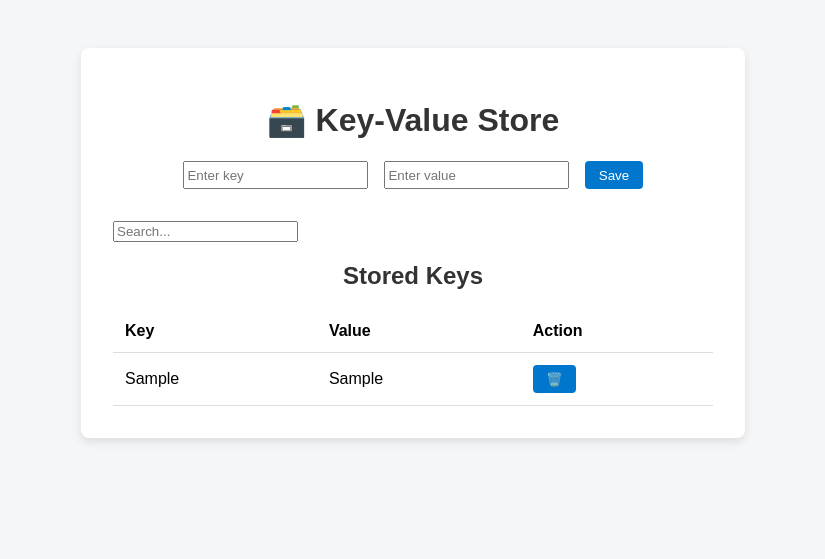
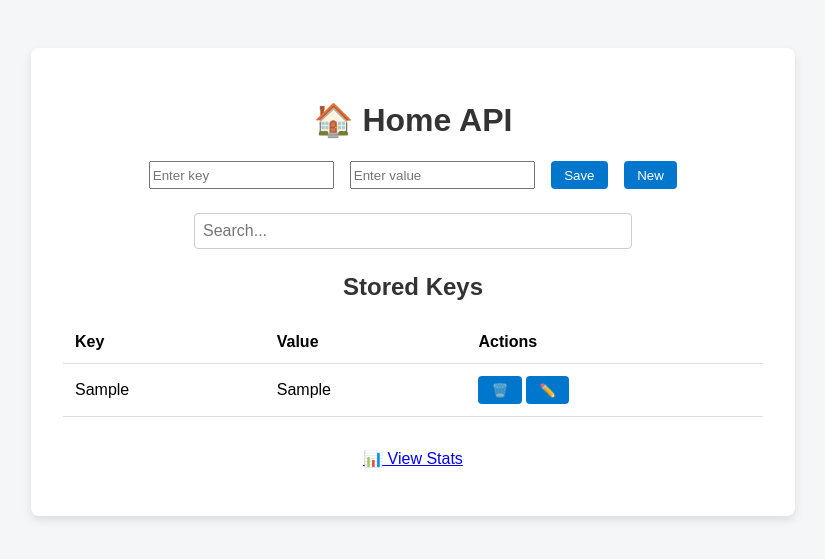
Before and after one commit to chinmay28/home-api, a FastAPI app: page / in a window 1280 px wide. Shown: the top 559 px of the page, without its empty margins (227-1052 px from the left). Run offline with FastAPI, Linux system fonts and the light colour scheme; tables that the repository leaves empty hold one stand-in row (values such as "Sample post").

Commit message:
Adds statistics page, updates README
More features: edit key/values

```diff
--- a/main.py
+++ b/main.py
@@ -4,6 +4,9 @@ from fastapi.staticfiles import StaticFiles
 from fastapi.templating import Jinja2Templates
 import sqlite3
 import os
+import time
+from datetime import datetime
+from collections import defaultdict
 
 app = FastAPI()
 
@@ -11,7 +14,22 @@ app = FastAPI()
 app.mount("/static", StaticFiles(directory="static"), name="static")
 templates = Jinja2Templates(directory="templates")
 
+def datetime_human(timestamp):
+    delta = int(time.time() - timestamp)
+    days, rem = divmod(delta, 86400)
+    hours, rem = divmod(rem, 3600)
+    minutes, seconds = divmod(rem, 60)
+    parts = []
+    if days: parts.append(f"{days}d")
+    if hours: parts.append(f"{hours}h")
+    if minutes: parts.append(f"{minutes}m")
+    if seconds or not parts: parts.append(f"{seconds}s")
+    return ' '.join(parts) + " ago"
+
+templates.env.filters["datetime_human"] = datetime_human
+
 DB_PATH = "kv_store.db"
+request_counts = defaultdict(int)
 
 def init_db():
     with sqlite3.connect(DB_PATH) as conn:
@@ -21,8 +39,30 @@ def init_db():
                 value TEXT NOT NULL
             )
         """)
+        conn.execute("""
+            CREATE TABLE IF NOT EXISTS stats (
+                host TEXT PRIMARY KEY,
+                count INTEGER NOT NULL
+            )
+        """)
+        conn.execute("""
+            CREATE TABLE IF NOT EXISTS metadata (
+                key TEXT PRIMARY KEY,
+                value TEXT NOT NULL
+            )
+        """)
+        conn.execute("INSERT OR IGNORE INTO metadata (key, value) VALUES (?, ?)", ('stats_start_time', str(int(time.time()))))
 
 init_db()
+
+@app.middleware("http")
+async def track_requests(request: Request, call_next):
+    host = request.client.host
+    request_counts[host] += 1
+    with sqlite3.connect(DB_PATH) as conn:
+        conn.execute("INSERT INTO stats (host, count) VALUES (?, 1) ON CONFLICT(host) DO UPDATE SET count = count + 1", (host,))
+    response = await call_next(request)
+    return response
 
 @app.get("/", response_class=HTMLResponse)
 async def read_form(request: Request):
@@ -69,3 +109,17 @@ async def delete_value(key: str):
         if cursor.rowcount == 0:
             raise HTTPException(status_code=404, detail="Key not found")
     return {"message": "Deleted"}
+
+@app.get("/stats", response_class=HTMLResponse)
+async def stats_page(request: Request):
+    with sqlite3.connect(DB_PATH) as conn:
+        hosts = conn.execute("SELECT host, count FROM stats ORDER BY count DESC").fetchall()
+        start_time_row = conn.execute("SELECT value FROM metadata WHERE key = 'stats_start_time'").fetchone()
+        stats_since = int(start_time_row[0]) if start_time_row else int(time.time())
+    uptime_seconds = int(time.time() - stats_since)
+    return templates.TemplateResponse("stats.html", {
+        "request": request,
+        "hosts": hosts,
+        "uptime": uptime_seconds,
+        "since": stats_since
+    })
--- a/static/style.css
+++ b/static/style.css
@@ -6,7 +6,7 @@ body {
 }
 
 .container {
-    max-width: 600px;
+    max-width: 700px;
     margin: 3em auto;
     background: white;
     padding: 2em;
@@ -22,7 +22,7 @@ h1, h2 {
 .form {
     display: flex;
     gap: 1em;
-    margin-bottom: 2em;
+    margin-bottom: 1.5em;
     justify-content: center;
 }
 
@@ -31,7 +31,7 @@ input[type=\"text\"] {
     font-size: 1em;
     border-radius: 4px;
     border: 1px solid #ccc;
-    width: 45%;
+    width: 40%;
 }
 
 button {
@@ -47,6 +47,16 @@ button:hover {
     background-color: #005fa3;
 }
 
+#searchBox {
+    display: block;
+    margin: 0 auto 1.5em auto;
+    padding: 0.5em;
+    width: 60%;
+    border-radius: 4px;
+    border: 1px solid #ccc;
+    font-size: 1em;
+}
+
 table {
     width: 100%;
     border-collapse: collapse;
--- a/templates/form.html
+++ b/templates/form.html
@@ -1,16 +1,18 @@
 <!DOCTYPE html>
 <html>
 <head>
-    <title>Key-Value Store</title>
+    <title>Home API</title>
     <link rel="stylesheet" href="/static/style.css">
 </head>
 <body>
     <div class="container">
-        <h1>🗃️ Key-Value Store</h1>
-        <form method="post" action="/submit" class="form">
-            <input type="text" name="key" placeholder="Enter key" required>
-            <input type="text" name="value" placeholder="Enter value" required>
+        <h1>🏠 Home API</h1>
+
+        <form method="post" action="/submit" class="form" id="kvForm">
+            <input type="text" name="key" placeholder="Enter key" required id="keyField">
+            <input type="text" name="value" placeholder="Enter value" required id="valueField">
             <button type="submit">Save</button>
+            <button type="button" onclick="resetForm()">New</button>
         </form>
 
         <input type="text" id="searchBox" placeholder="Search..." oninput="liveSearch()" />
@@ -18,7 +20,7 @@
         <h2>Stored Keys</h2>
         <table id="kvTable">
             <thead>
-                <tr><th>Key</th><th>Value</th><th>Action</th></tr>
+                <tr><th>Key</th><th>Value</th><th>Actions</th></tr>
             </thead>
             <tbody id="kvBody">
                 {% for key, value in data %}
@@ -26,17 +28,37 @@
                     <td>{{ key }}</td>
                     <td>{{ value }}</td>
                     <td>
-                        <form method="post" action="/delete" onsubmit="return confirm('Delete {{ key }}?');">
+                        <form method="post" action="/delete" style="display:inline;" onsubmit="return confirm('Delete {{ key }}?');">
                             <input type="hidden" name="key" value="{{ key }}">
                             <button type="submit">🗑️</button>
                         </form>
+                        <button type="button" data-key="{{ key }}" data-value="{{ value }}" onclick="fillForm(this)">✏️</button>
                     </td>
                 </tr>
                 {% endfor %}
             </tbody>
         </table>
+
+        <p style="text-align:center; margin-top: 2em;">
+            <a href="/stats">📊 View Stats</a>
+        </p>
     </div>
+
     <script>
+        function fillForm(button) {
+            const key = button.getAttribute('data-key');
+            const value = button.getAttribute('data-value');
+            document.getElementById('keyField').value = key;
+            document.getElementById('valueField').value = value;
+            document.getElementById('keyField').readOnly = true;
+        }
+
+        function resetForm() {
+            document.getElementById('keyField').value = '';
+            document.getElementById('valueField').value = '';
+            document.getElementById('keyField').readOnly = false;
+        }
+
         async function liveSearch() {
             const q = document.getElementById('searchBox').value;
             const res = await fetch(`/search?q=${encodeURIComponent(q)}`);
@@ -49,10 +71,11 @@
                         <td>${key}</td>
                         <td>${value}</td>
                         <td>
-                            <form method="post" action="/delete" onsubmit="return confirm('Delete ${key}?');">
+                            <form method="post" action="/delete" style="display:inline;" onsubmit="return confirm('Delete ${key}?');">
                                 <input type="hidden" name="key" value="${key}">
                                 <button type="submit">🗑️</button>
                             </form>
+                            <button type="button" data-key="${key}" data-value="${value}" onclick="fillForm(this)">✏️</button>
                         </td>
                     </tr>`;
             }
```
Also changed, not shown: templates/stats.html (added, +34 -0 lines), README.md.
